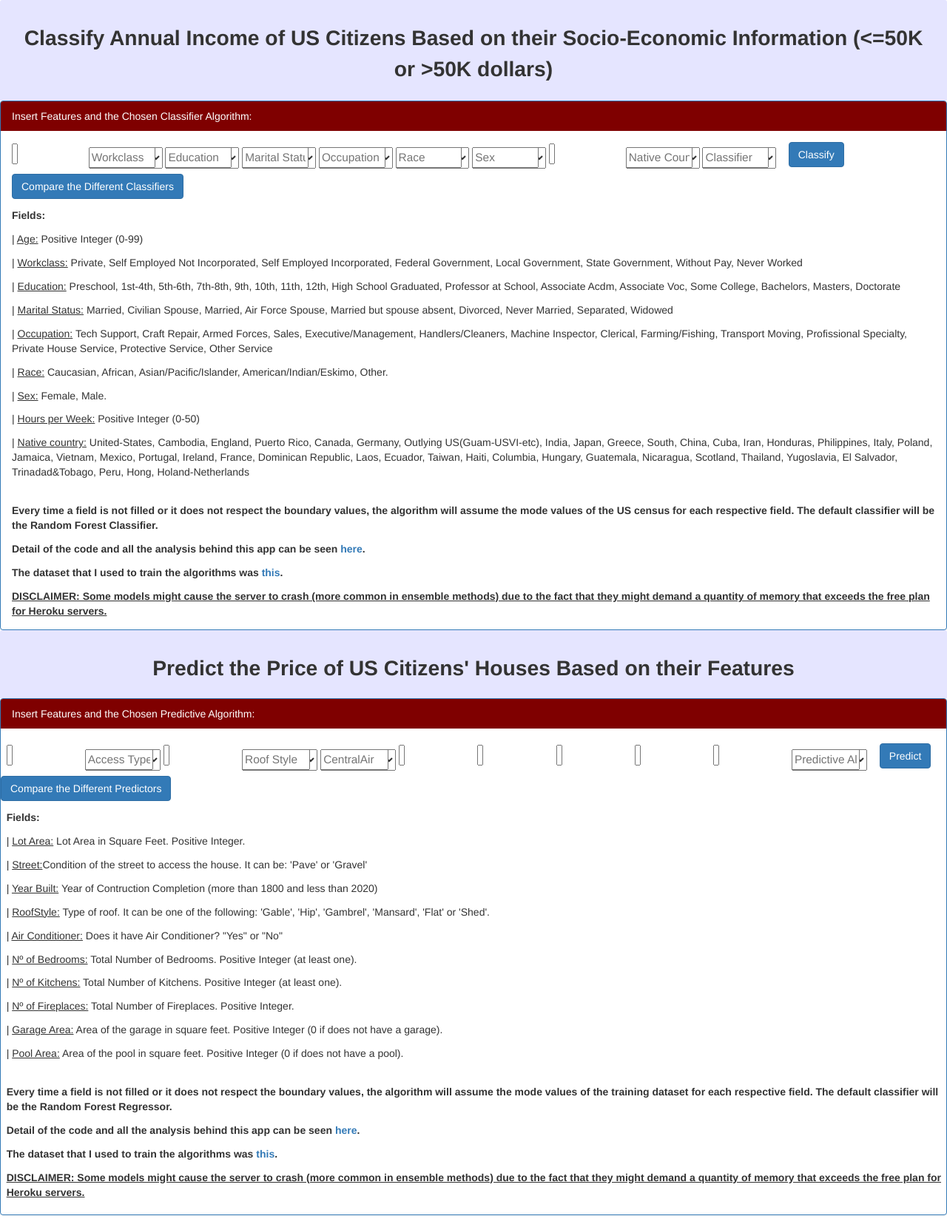
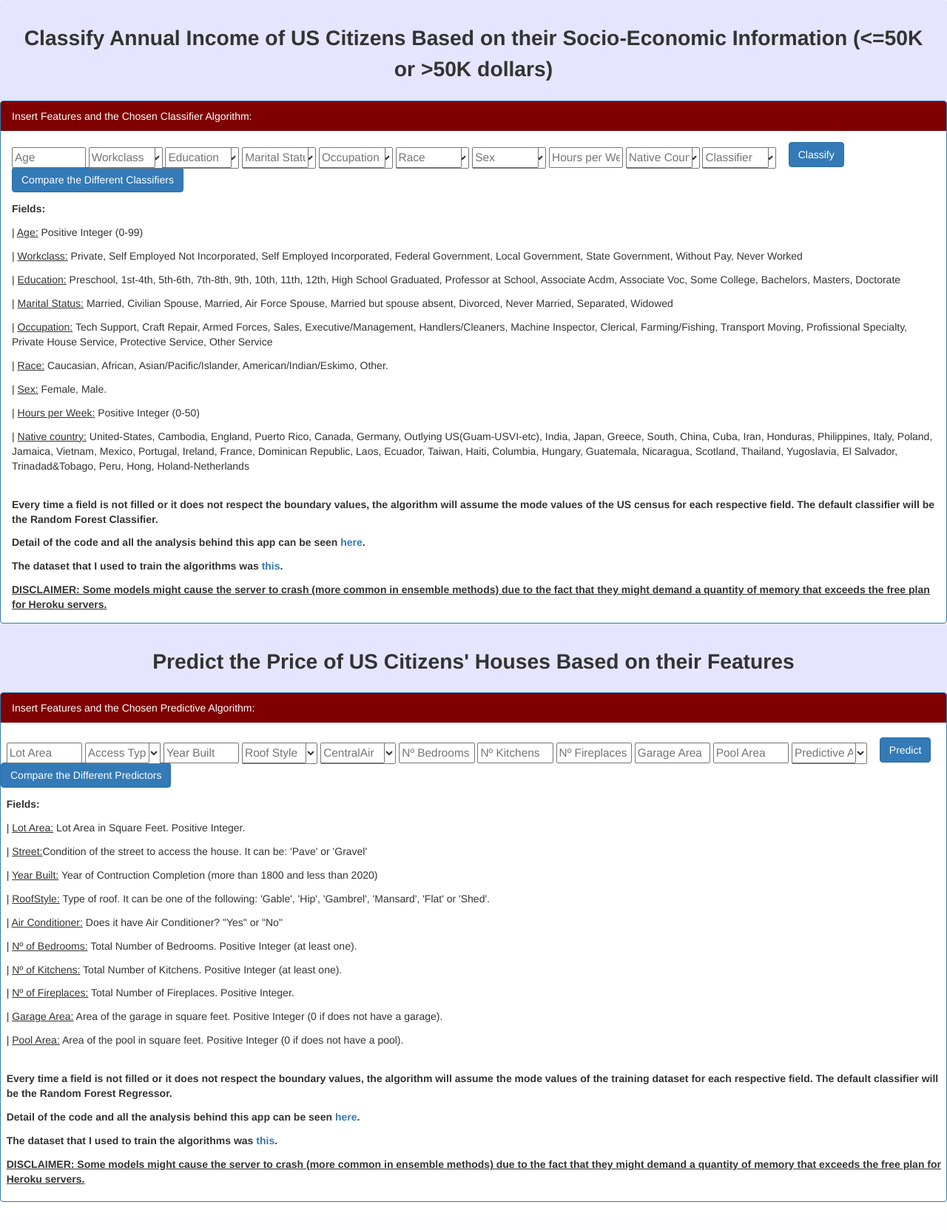
Before and after one commit to joelpires/predictML, a Flask app: page / in a window 1280 px wide. Shown: the whole page at 74% size. After the commit the page ends 1625 px from the top, so only its background shows below. Run offline with Flask 2, Linux system fonts and the light colour scheme; some libraries are stand-ins or nearby versions.

Commit message:
Update index.html

```diff
--- a/templates/index.html
+++ b/templates/index.html
@@ -15,7 +15,7 @@
       	<form action="{{ url_for('classify')}}" method="POST" style="display: inline;" >
 		<div style="display: inline-block;position:relative;width:8%;border:0;padding-top:0%;margin-top:0%;margin-bottom:1.05%;">
 
-			<input type="text" placeholder="Age" style="width: 5%; font-size: 110%;" name="age">
+			<input type="text" placeholder="Age" style="position:absolute;width:100%;border:0.5% solid #556;font-size: 110%;" name="age">
 
             	</div>
             <div style="display: inline-block;position:relative;width:8%;border:0;padding-top:0%;margin-top:0%;margin-bottom:1.05%; ">
@@ -140,7 +140,7 @@
 
             <div style="display: inline-block;position:relative;width:8%;border:0;padding-top:0%;margin-top:0%;margin-bottom:1.05%;">
 
-            	<input type="text" placeholder="Hours per Week" name="hours_per_week" style="width: 5%; font-size: 110%;" >
+            	<input type="text" placeholder="Hours per Week" name="hours_per_week" style="position:absolute;width:100%;border:0.5% solid #556;font-size: 110%;" >
 
             </div>
 
@@ -293,7 +293,7 @@
       	<form action="{{ url_for('predict')}}" method="POST" style="display: inline;margin-left: 0.6%; " >
             <div style="display: inline-block;position:relative;width:8%;border:0;padding-top:0%;margin-top:0%;margin-bottom:1.05%;">
 
-            	<input type="text" placeholder="Lot Area" name="LotArea" style="width: 7%; font-size: 110%;" >
+            	<input type="text" placeholder="Lot Area" name="LotArea" style="position:absolute;width:100%;border:0.5% solid #556;font-size: 110%;" >
 
             </div>
             <div style="display: inline-block;position:relative;width:8%;border:0;padding-top:0%;margin-top:0%;margin-bottom:1.05%;">
@@ -305,13 +305,13 @@
               </select>
               <input type="text" name="Street" id="Street"
                      placeholder="Access Type" onfocus="this.select()"
-                     style="position:absolute;width:90%;border:0.5% solid #556;font-size: 110%;"  >
+                     style="position:absolute;width:85%;border:0.5% solid #556;font-size: 110%;"  >
               <input name="Street" id="Street" type="hidden">
             </div>
 
             <div style="display: inline-block;position:relative;width:8%;border:0;padding-top:0%;margin-top:0%;margin-bottom:1.05%;">
 
-            	<input type="text" placeholder="Year Built" name="YearBuilt" style="width: 7%; font-size: 110%;" >
+            	<input type="text" placeholder="Year Built" name="YearBuilt" style="position:absolute;width:100%;border:0.5% solid #556;font-size: 110%;" >
 
             </div>
 
@@ -328,7 +328,7 @@
               </select>
               <input type="text" name="RoofStyle" id="RoofStyle"
                      placeholder="Roof Style" onfocus="this.select()"
-                     style="position:absolute;width:90%;border:0.5% solid #556;font-size: 110%;"  >
+                     style="position:absolute;width:85%;border:0.5% solid #556;font-size: 110%;"  >
               <input name="RoofStyle" id="RoofStyle" type="hidden">
             </div>
 
@@ -344,32 +344,32 @@
               </select>
               <input type="text" name="CentralAir" id="CentralAir"
                      placeholder="CentralAir" onfocus="this.select()"
-                      style="position:absolute;width:90%;border:0.5% solid #556;font-size: 110%;"  >
+                      style="position:absolute;width:85%;border:0.5% solid #556;font-size: 110%;"  >
               <input name="CentralAir" id="CentralAir" type="hidden">
             </div>
             <div style="display: inline-block;position:relative;width:8%;border:0;padding-top:0%;margin-top:0%;margin-bottom:1.05%;">
 
-            	<input type="text" placeholder="Nº Bedrooms" name="BedroomAbvGr" style="width: 6%; font-size: 110%;" >
+            	<input type="text" placeholder="Nº Bedrooms" name="BedroomAbvGr" style="position:absolute;width:100%;border:0.5% solid #556;font-size: 110%;" >
 
             </div>
 	    <div style="display: inline-block;position:relative;width:8%;border:0;padding-top:0%;margin-top:0%;margin-bottom:1.05%;">
 
-            	<input type="text" placeholder="Nº Kitchens" name="KitchenAbvGr" style="width: 6%; font-size: 110%;" >
+            	<input type="text" placeholder="Nº Kitchens" name="KitchenAbvGr" style="position:absolute;width:100%;border:0.5% solid #556;font-size: 110%;" >
 
             </div>
 	    <div style="display: inline-block;position:relative;width:8%;border:0;padding-top:0%;margin-top:0%;margin-bottom:1.05%;">
 
-            	<input type="text" placeholder="Nº Fireplaces" name="Fireplaces" style="width: 6%; font-size: 110%;" >
+            	<input type="text" placeholder="Nº Fireplaces" name="Fireplaces" style="position:absolute;width:100%;border:0.5% solid #556;font-size: 110%;" >
 
             </div>
 	    <div style="display: inline-block;position:relative;width:8%;border:0;padding-top:0%;margin-top:0%;margin-bottom:1.05%;">
 
-            	<input type="text" placeholder="Garage Area" name="GarageArea" style="width: 7%; font-size: 110%;" >
+            	<input type="text" placeholder="Garage Area" name="GarageArea" style="position:absolute;width:100%;border:0.5% solid #556;font-size: 110%;" >
 
             </div>
 	    <div style="display: inline-block;position:relative;width:8%;border:0;padding-top:0%;margin-top:0%;margin-bottom:1.05%;">
 
-            	<input type="text" placeholder="Pool Area" name="PoolArea" style="width: 7%; font-size: 110%;" >
+            	<input type="text" placeholder="Pool Area" name="PoolArea" style="position:absolute;width:100%;border:0.5% solid #556;font-size: 110%;" >
 
             </div>
 
@@ -399,7 +399,7 @@
               </select>
               <input type="text" name="predictive" id="predictive"
                      placeholder="Predictive Algorithm" onfocus="this.select()"
-                      style="position:absolute;width:90%;border:0.5% solid #556;font-size: 110%;"  >
+                      style="position:absolute;width:85%;border:0.5% solid #556;font-size: 110%;"  >
               <input name="predictive" id="predictive" type="hidden">
             </div>
             <button  style="display: inline-block;margin-left:1%;" type="submit" class="btn btn-primary" >Predict</button>
```
